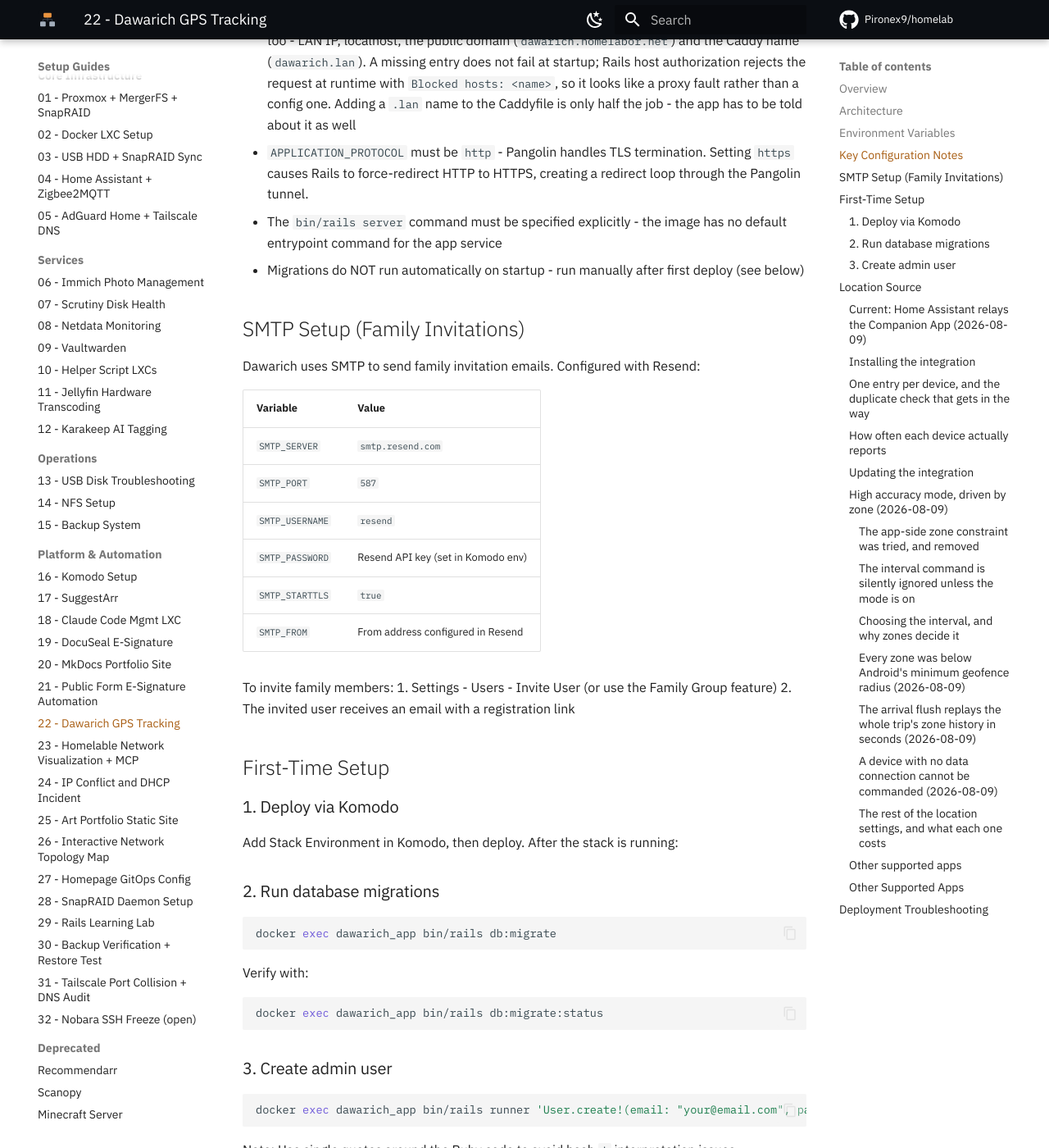
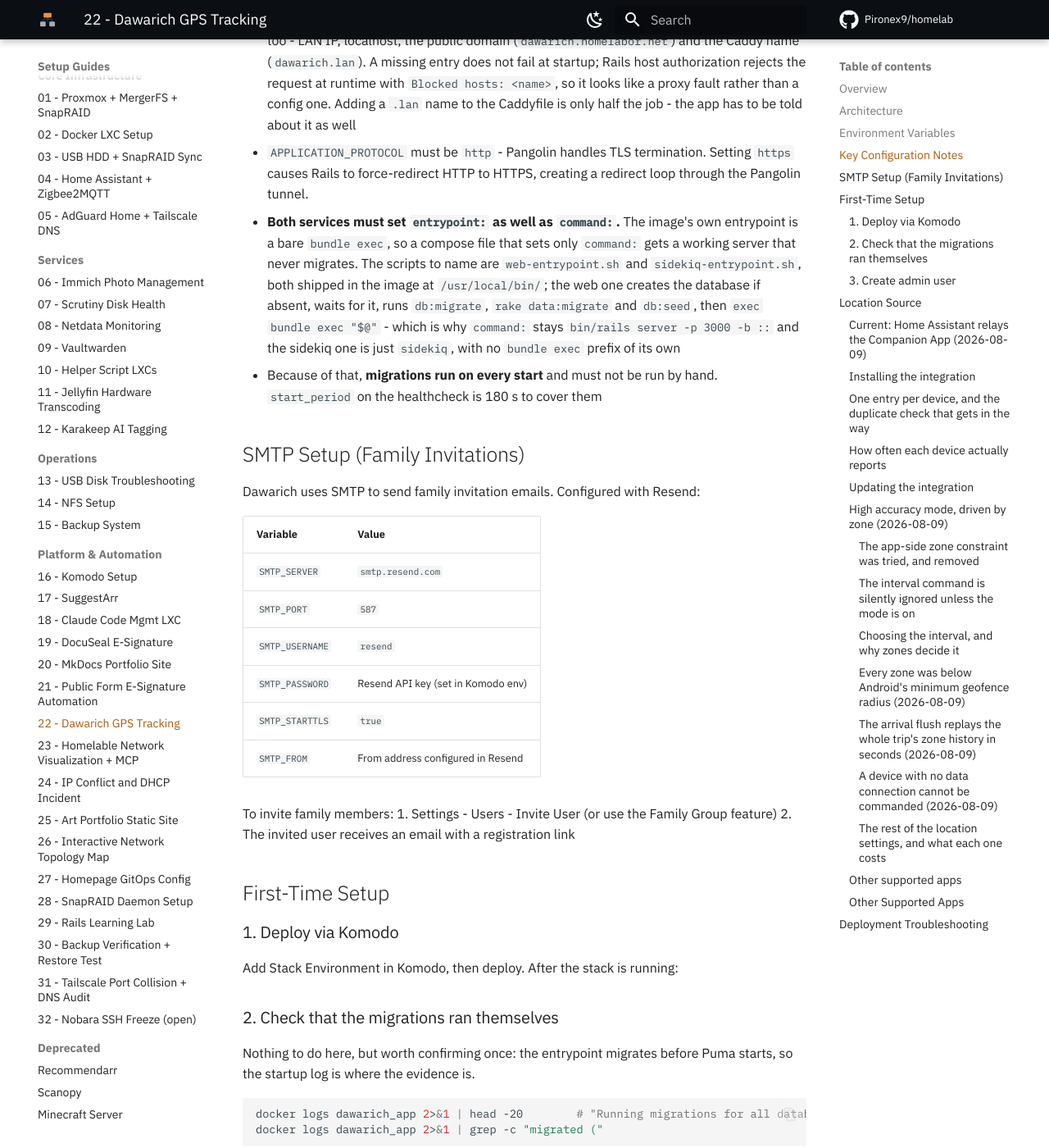
Before and after one commit to Pironex9/homelab, an MkDocs documentation site: the page built from docs/proxmox/22_Dawarich_GPS_Tracking_Setup.md, in a window 1280 px wide and 1400 px high, scrolled down 1605 px. Shown: the whole window at 82% size. Built offline with MkDocs 1.6.1 and Material for MkDocs 9.7.7, drawn with Linux system fonts in a browser that asks for light colours; comment, search, counter and statistics services are not loaded; some of the changed text lies outside the part shown.

Commit message:
docs(dawarich): the setup guide still told people to migrate by hand, which is what broke tonight
Three places carried the old advice: the config notes claimed migrations never
run on startup, the first-time setup made a manual db:migrate step 2, and a
troubleshooting row prescribed it as the cure for a white sign-in page. All
three now point at the entrypoint, with an explicit warning that migrating
inside a running container leaves Rails holding a stale schema cache.

Also records why command: alone was not enough, and that db:migrate:status says
nothing about the separate data-migration track.

````diff
--- a/docs/proxmox/22_Dawarich_GPS_Tracking_Setup.md
+++ b/docs/proxmox/22_Dawarich_GPS_Tracking_Setup.md
@@ -44,8 +44,8 @@ Generate `SECRET_KEY_BASE` with: `openssl rand -hex 64`
 - Dawarich uses `DATABASE_HOST` / `DATABASE_USERNAME` / `DATABASE_NAME` env vars - NOT `POSTGRES_HOST` or `DATABASE_URL`
 - `APPLICATION_HOSTS` must include **every** hostname used to reach the app, the internal ones too - LAN IP, localhost, the public domain (`dawarich.homelabor.net`) and the Caddy name (`dawarich.lan`). A missing entry does not fail at startup; Rails host authorization rejects the request at runtime with `Blocked hosts: <name>`, so it looks like a proxy fault rather than a config one. Adding a `.lan` name to the Caddyfile is only half the job - the app has to be told about it as well
 - `APPLICATION_PROTOCOL` must be `http` - Pangolin handles TLS termination. Setting `https` causes Rails to force-redirect HTTP to HTTPS, creating a redirect loop through the Pangolin tunnel.
-- The `bin/rails server` command must be specified explicitly - the image has no default entrypoint command for the app service
-- Migrations do NOT run automatically on startup - run manually after first deploy (see below)
+- **Both services must set `entrypoint:` as well as `command:`.** The image's own entrypoint is a bare `bundle exec`, so a compose file that sets only `command:` gets a working server that never migrates. The scripts to name are `web-entrypoint.sh` and `sidekiq-entrypoint.sh`, both shipped in the image at `/usr/local/bin/`; the web one creates the database if absent, waits for it, runs `db:migrate`, `rake data:migrate` and `db:seed`, then `exec bundle exec "$@"` - which is why `command:` stays `bin/rails server -p 3000 -b ::` and the sidekiq one is just `sidekiq`, with no `bundle exec` prefix of its own
+- Because of that, **migrations run on every start** and must not be run by hand. `start_period` on the healthcheck is 180 s to cover them
 
 ## SMTP Setup (Family Invitations)
 
@@ -70,17 +70,18 @@ To invite family members:
 
 Add Stack Environment in Komodo, then deploy. After the stack is running:
 
-### 2. Run database migrations
+### 2. Check that the migrations ran themselves
+
+Nothing to do here, but worth confirming once: the entrypoint migrates before Puma starts, so the startup log is where the evidence is.
 
 ```bash
-docker exec dawarich_app bin/rails db:migrate
+docker logs dawarich_app 2>&1 | head -20        # "Running migrations for all databases..."
+docker logs dawarich_app 2>&1 | grep -c "migrated ("
 ```
 
-Verify with:
+**Do not run `db:migrate` by hand in a running container.** It updates the database while the live Rails process keeps its boot-time schema cache, and the app then 500s on any page touching a changed model - see the troubleshooting table. If a migration is genuinely outstanding, restart the container and let the entrypoint do it.
 
-```bash
-docker exec dawarich_app bin/rails db:migrate:status
-```
+`db:migrate:status` only covers schema migrations. The data migrations (`rake data:migrate`) are a separate track it does not report on at all, so a clean status there proves less than it looks.
 
 ### 3. Create admin user
 
@@ -488,7 +489,7 @@ Issues encountered during setup and their fixes:
 | `Blocked hosts: dawarich.homelabor.net` | Public domain not in allowed hosts | Added domain to `APPLICATION_HOSTS` |
 | Socket connection instead of TCP | Wrong env var names | Use `DATABASE_HOST`/`USERNAME`/`NAME`, not `POSTGRES_*` |
 | App crashes on startup | `DATABASE_URL` not supported | Use individual `DATABASE_*` vars instead |
-| White page on sign in | Migrations not run | Run `docker exec dawarich_app bin/rails db:migrate` |
+| White page on sign in | Migrations not run | Restart the app container and let `web-entrypoint.sh` migrate. Historically this was fixed with a manual `docker exec dawarich_app bin/rails db:migrate`, which is what later caused the stale-schema-cache fault two rows down |
 | No default login | No demo user exists | Create user via `rails runner` command above |
 | Colota 404 on test connection | Base URL entered instead of full endpoint | Use full `/api/v1/owntracks/points?api_key=...` URL |
 | `dawarich.homelabor.net` returns 503 / no available server | `APPLICATION_PROTOCOL: https` causes Rails force_ssl redirect loop through Pangolin | Set `APPLICATION_PROTOCOL: http` - Pangolin handles TLS |
````
